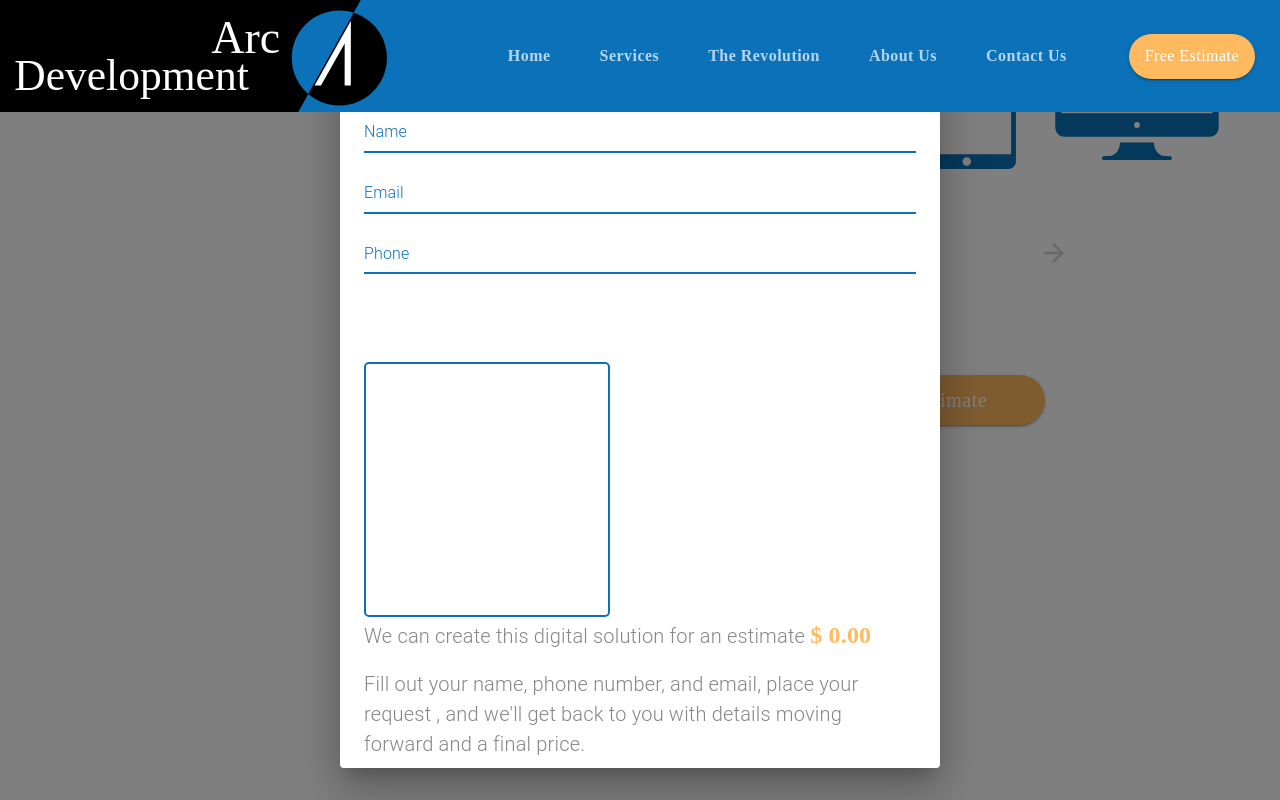
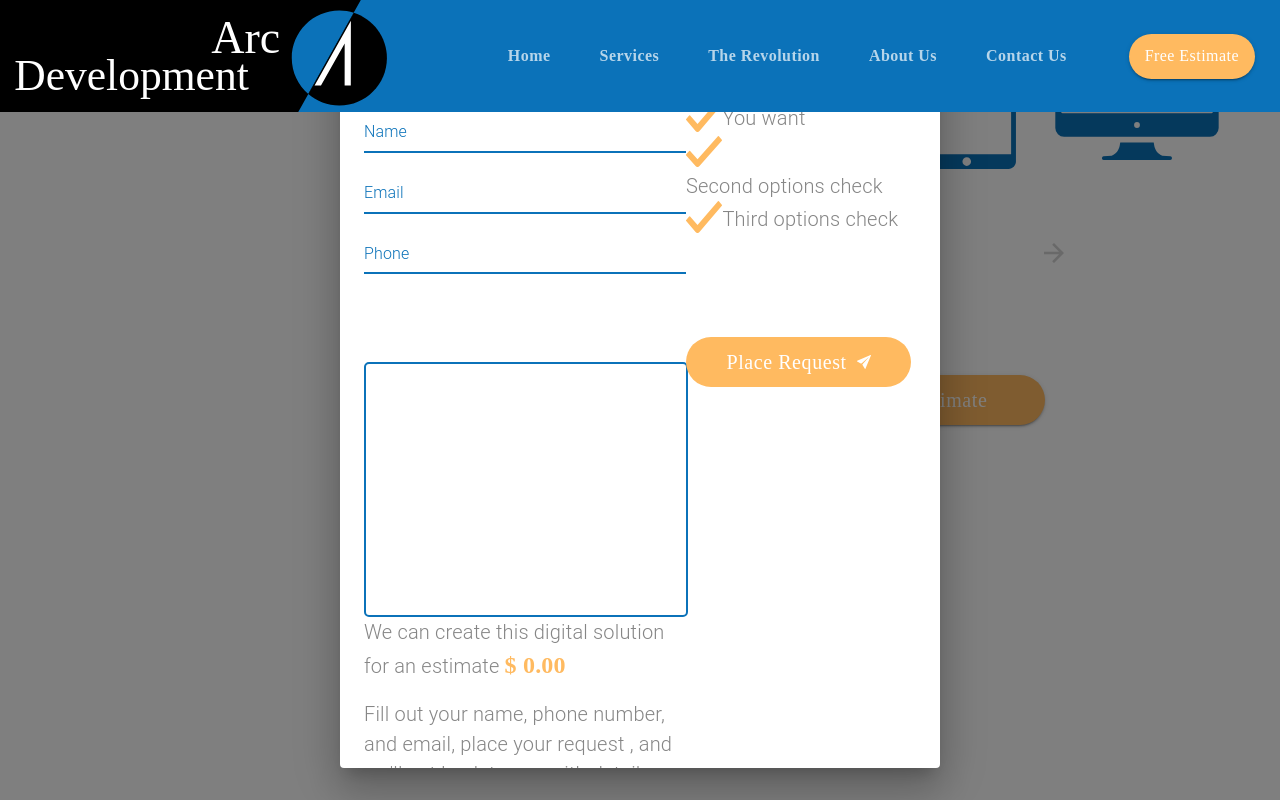
Before and after one commit to BauTancredi/arc-development, a React (Create React App) app: page /estimate in a window 1280 px wide. Both pictures are taken after a click on the button "Get Estimate". Shown: the part 431-1231 px from the top of the page. Built offline with nearby package versions, Linux system fonts and the light colour scheme; the HTML template or start-up script is replaced by a standard one.

Commit message:
Showing the selection to the user

```diff
--- a/src/components/Estimate.js
+++ b/src/components/Estimate.js
@@ -335,6 +335,12 @@
   const [phoneHelper, setPhoneHelper] = useState("");
   const [message, setMessage] = useState("");
   const [total, setTotal] = useState(0);
+  const [service, setService] = useState([]);
+  const [platforms, setPlatforms] = useState([]);
+  const [features, setFeatures] = useState([]);
+  const [customFeatures, setCustomFeatures] = useState("");
+  const [category, setCategory] = useState("");
+  const [users, setUsers] = useState("");
 
   const defaultOptions = {
     loop: true,
@@ -417,12 +423,15 @@
     switch (newSelected.title) {
       case "Custom Software Development":
         setQuestions(softwareQuestions);
+        setService(newSelected.title);
         break;
       case "iOS/Android App Development":
         setQuestions(softwareQuestions);
+        setService(newSelected.title);
         break;
       case "Website Development":
         setQuestions(websiteQuestions);
+        setService(newSelected.title);
         break;
       default:
         setQuestions(newQuestions);
@@ -490,6 +499,24 @@
     }
 
     setTotal(cost);
+  };
+
+  const getPlatforms = () => {
+    let newPlatforms = [];
+
+    if (questions.length > 2) {
+      newPlatforms = questions
+        .filter(
+          (question) =>
+            question.title === "Which platforms do you need supported?"
+        )
+        .map((question) =>
+          question.options.filter((option) => option.selected)
+        )[0]
+        .map((option) => newPlatforms.push(option.title));
+    }
+
+    setPlatforms(newPlatforms);
   };
 
   return (
@@ -622,6 +649,7 @@
             onClick={() => {
               setDialogOpen(true);
               getTotal();
+              getPlatforms();
             }}
           >
             Get Estimate
@@ -638,7 +666,7 @@
         </Grid>
         <DialogContent>
           <Grid container>
-            <Grid item container direction="column">
+            <Grid item container direction="column" md={7}>
               <Grid item style={{ marginBottom: "0.5rem" }}>
                 <TextField
                   label="Name"
@@ -670,7 +698,6 @@
                   onChange={onChange}
                 />
               </Grid>
-            </Grid>
               <Grid item style={{ maxWidth: "20em" }}>
                 <TextField
                   InputProps={{ disableUnderline: true }}
@@ -691,10 +718,84 @@
                   </span>
                 </Typography>
                 <Typography variante="body1" paragraph>
-                Fill out your name, phone number, and email, place your request
-                , and we'll get back to you with details moving forward and a
-                final price.
+                  Fill out your name, phone number, and email, place your
+                  request , and we'll get back to you with details moving
+                  forward and a final price.
                 </Typography>
+              </Grid>
+            </Grid>
+            <Grid item container direction="column" md={5}>
+              <Grid item>
+                <Grid container direction="column">
+                  <Grid item container alignItems="center">
+                    <Grid item>
+                      <img src={check} alt="checkmark" />
+                    </Grid>
+                    <Grid item>
+                      <Typography variant="body1">
+                        You want {service}
+                        {platforms.length > 0
+                          ? ` for ${
+                              //if only web application is selected...
+                              platforms.indexOf("Web Application") > -1 &&
+                              platforms.length === 1
+                                ? //then finish sentence here
+                                  "a Web Application."
+                                : //otherwise, if web application and another platform is selected...
+                                platforms.indexOf("Web Application") > -1 &&
+                                  platforms.length === 2
+                                ? //then finish the sentence here
+                                  `a Web Application and an ${platforms[1]}.`
+                                : //otherwise, if only one platform is selected which isn't web application...
+                                platforms.length === 1
+                                ? //then finish the sentence here
+                                  `an ${platforms[0]}`
+                                : //otherwise, if other two options are selected...
+                                platforms.length === 2
+                                ? //then finish the sentence here
+                                  "an iOS Application and an Android Application."
+                                : //otherwise if all three are selected...
+                                platforms.length === 3
+                                ? //then finish the sentence here
+                                  "a Web Application, an iOS Application, and an Android Application."
+                                : null
+                            }`
+                          : null}
+                      </Typography>
+                    </Grid>
+                  </Grid>
+                  <Grid item container alignItems="center">
+                    <Grid item>
+                      <img src={check} alt="checkmark" />
+                    </Grid>
+                    <Grid item>
+                      <Typography variant="body1">
+                        Second options check
+                      </Typography>
+                    </Grid>
+                  </Grid>
+                  <Grid item container alignItems="center">
+                    <Grid item>
+                      <img src={check} alt="checkmark" />
+                    </Grid>
+                    <Grid item>
+                      <Typography variant="body1">
+                        Third options check
+                      </Typography>
+                    </Grid>
+                  </Grid>
+                </Grid>
+              </Grid>
+              <Grid item>
+                <Button variant="h2" className={classes.estimateButton}>
+                  Place Request
+                  <img
+                    src={send}
+                    alt="paper airplane"
+                    style={{ marginLeft: "0.5em" }}
+                  />
+                </Button>
+              </Grid>
             </Grid>
           </Grid>
         </DialogContent>
```
Lines whose indentation alone changed are shown as unchanged.
